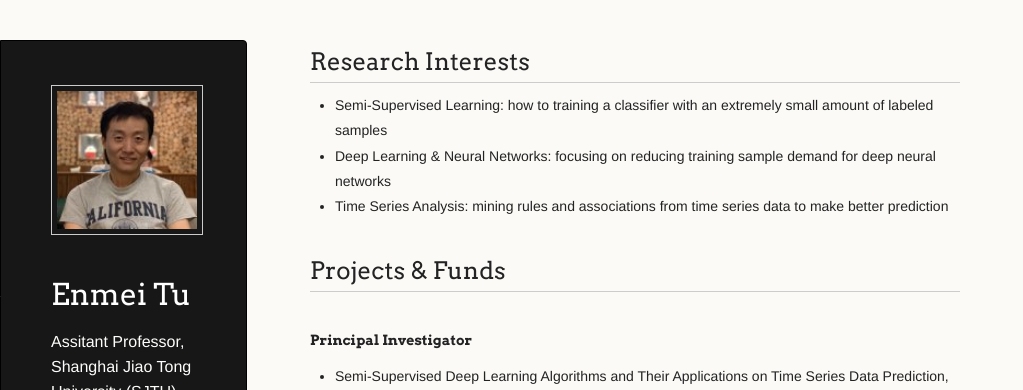
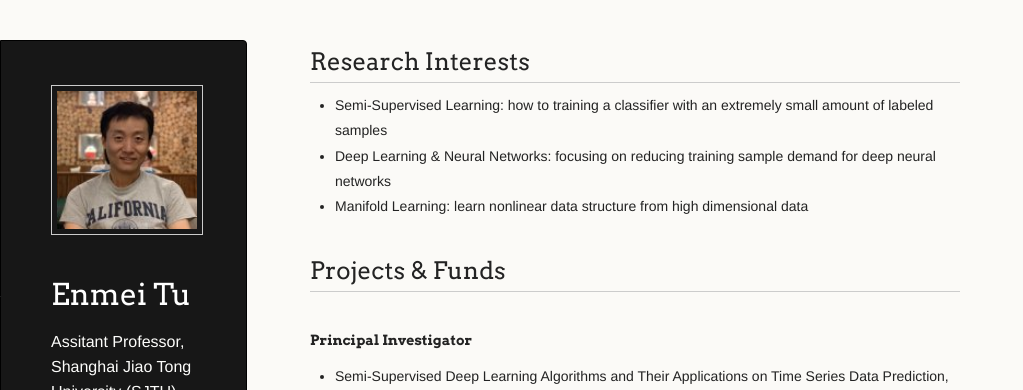
Before and after one commit to hellotem/enmeitu.github.io, a Jekyll site: the page built from research/index.md, in a window 1280 px wide and 900 px high. Shown: the top 390 px of the window, without its empty margins (0-1023 px from the left). Built offline with Jekyll 4.4.1, drawn with Linux system fonts in a browser that asks for light colours; our own code applies the rules of GitHub Pages for plain Markdown files.

Commit message:
Update index.md

```diff
--- a/research/index.md
+++ b/research/index.md
@@ -1,7 +1,7 @@
 ## Research Interests
 * Semi-Supervised Learning: how to training a classifier with an extremely small amount of labeled samples
 * Deep Learning & Neural Networks: focusing on reducing training sample demand for deep neural networks
-* Time Series Analysis: mining rules and associations from time series data to make better prediction
+* Manifold Learning: learn nonlinear data structure from high dimensional data
 
 ## Projects & Funds
 
```
